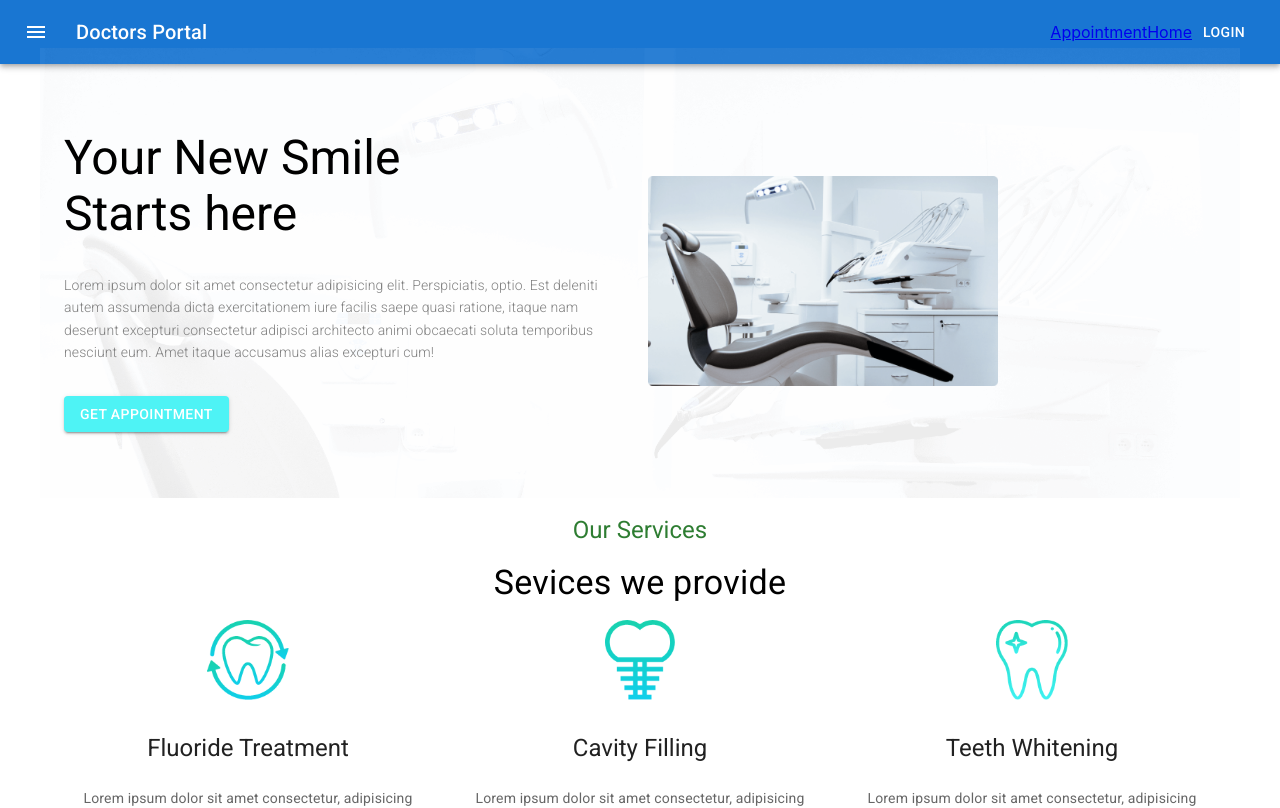
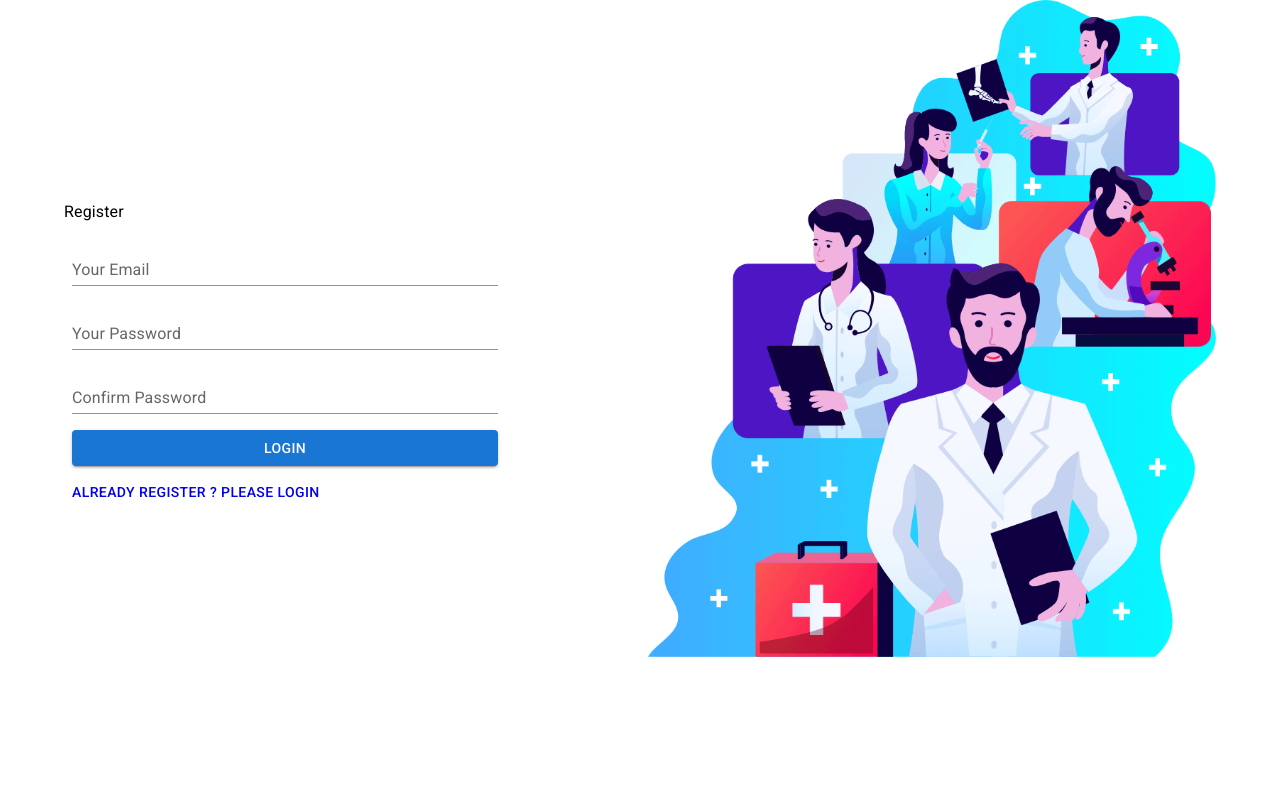
Before and after one commit to mamyh/doctors-protal, a React (Create React App) app: page /register in a window 1280 px wide. Shown: the top 808 px of the page. Built offline with nearby package versions, Linux system fonts and the light colour scheme; no server answers.

Commit message:
contexts and hooks are added for form

```diff
--- a/package.json
+++ b/package.json
@@ -12,6 +12,7 @@
     "@testing-library/react": "^11.1.0",
     "@testing-library/user-event": "^12.1.10",
     "date-fns": "^2.25.0",
+    "firebase": "^9.3.0",
     "react": "^17.0.2",
     "react-dom": "^17.0.2",
     "react-router-dom": "^5.3.0",
--- a/src/App.js
+++ b/src/App.js
@@ -3,12 +3,16 @@
   Switch,
   Route
 } from "react-router-dom";
+import AuthProvider from "./contexts/AuthProvider/AuthProvider";
 import Appointment from "./pages/Appointments/Appointment/Appointment";
 import Home from "./pages/Home/Home/Home";
+import Login from "./pages/Login/Login/Login";
+import Register from "./pages/Login/Register/Register";
 
 
 function App() {
   return (
+    <AuthProvider>
       <Router>
         <Switch>
           <Route path="/appointment">
@@ -17,11 +21,18 @@
           <Route path="/home">
             <Home />
           </Route>
-        <Route path="/">
+          <Route exact path="/">
             <Home />
+          </Route>
+          <Route path="/login">
+            <Login />
+          </Route>
+          <Route path="/register">
+            <Register />
           </Route>
         </Switch>
       </Router>
+    </AuthProvider>
   );
 }
 
--- /dev/null
+++ b/src/contexts/AuthProvider/AuthProvider.js
@@ -0,0 +1,15 @@
+import React, { createContext } from 'react';
+import useFirebase from '../../hooks/useFirebase';
+
+export const AuthContext = createContext();
+
+const AuthProvider = ({ children }) => {
+    const { userFunctions } = useFirebase();
+    return (
+        <AuthContext.Provider value={userFunctions}>
+            {children}
+        </AuthContext.Provider>
+    )
+}
+
+export default AuthProvider;
--- /dev/null
+++ b/src/hooks/useFirebase.js
@@ -0,0 +1,65 @@
+import { useEffect, useState } from "react";
+import initializingApp from "../pages/Login/firebase/firebase.init";
+import { getAuth, onAuthStateChanged, createUserWithEmailAndPassword, signOut, signInWithEmailAndPassword } from "firebase/auth";
+
+
+
+initializingApp();
+const useFirebase = () => {
+    const [user, setUser] = useState({});
+
+
+    const auth = getAuth();
+    const registerUser = (email, password) => {
+        createUserWithEmailAndPassword(auth, email, password)
+            .then((userCredential) => {
+                // Signed in
+                const user = userCredential.user;
+                setUser(user);
+            })
+            .catch((error) => {
+                const errorCode = error.code;
+                const errorMessage = error.message;
+                // ..
+            });
+    }
+    const login = (email, password) => {
+        signInWithEmailAndPassword(auth, email, password)
+            .then((userCredential) => {
+                // Signed in
+                const user = userCredential.user;
+                setUser(user);
+            })
+            .catch((error) => {
+                const errorCode = error.code;
+                const errorMessage = error.message;
+            });
+    }
+    const logout = () => {
+        signOut(auth).then(() => {
+            setUser({})
+        }).catch((error) => {
+            // An error happened.
+        });
+    }
+
+    //observer
+    useEffect(() => {
+        const unsubscriber = onAuthStateChanged(auth, (user) => {
+            if (user) {
+                // User is signed in, see docs for a list of available properties
+                // https://firebase.google.com/docs/reference/js/firebase.User
+                setUser(user);
+            } else {
+                setUser(user);
+            }
+        });
+        return () => unsubscriber;
+    }, []);
+
+    return {
+        user, registerUser, login, logout,
+    }
+}
+
+export default useFirebase;
--- /dev/null
+++ b/src/pages/Login/Login/Login.js
@@ -0,0 +1,60 @@
+import { Button, Container, Grid, TextField, Typography } from '@mui/material'
+import React, { useState } from 'react';
+import { NavLink } from 'react-router-dom';
+import login from '../../../images/login.png';
+
+const Login = () => {
+    const [loginDate, setLoginDate] = useState({})
+    const handleOnChange = (e) => {
+        const field = e.target.name;
+        const value = e.target.value;
+        const newData = { ...loginDate };
+        newData[field] = value;
+        setLoginDate(newData);
+    }
+    const handleLogin = e => {
+        alert('logining')
+        e.preventDefault();
+    }
+    return (
+        <Container>
+            <Grid container spacing={2}>
+                <Grid item sx={{ mt: 25 }} xs={12} md={6}>
+                    <Typography variant="body1" gutterBottom >
+                        Login
+                    </Typography>
+                    <form onSubmit={handleLogin}>
+                        <TextField
+                            sx={{ width: '75%', m: 1 }}
+                            id="standerd-basic"
+                            label="Your Email"
+                            variant="standard"
+                            onChange={handleOnChange}
+                            name="email"
+                        />
+                        <TextField
+                            sx={{ width: '75%', m: 1 }}
+                            id="standerd-basic"
+                            label="Your Password"
+                            variant="standard"
+                            type="password"
+                            onChange={handleOnChange}
+                            name="password"
+                        />
+
+                        <Button sx={{ width: '75%', m: 1 }} variant="contained" type="submit" >Login</Button>
+                        <NavLink style={{ textDecoration: 'none' }} to="/register">
+
+                            <Button color="inherit">New User ? Please Register</Button>
+                        </NavLink>
+                    </form>
+                </Grid>
+                <Grid item xs={12} md={6}>
+                    <img style={{ width: '100%' }} src={login} />
+                </Grid>
+            </Grid>
+        </Container>
+    )
+}
+
+export default Login
--- /dev/null
+++ b/src/pages/Login/Register/Register.js
@@ -0,0 +1,81 @@
+
+import { Button, Container, Grid, TextField, Typography } from '@mui/material'
+import React, { useState } from 'react';
+import { NavLink } from 'react-router-dom';
+import login from '../../../images/login.png';
+
+
+const Register = () => {
+    const [loginDate, setLoginDate] = useState({})
+    const handleOnChange = (e) => {
+        const field = e.target.name;
+        const value = e.target.value;
+        const newData = { ...loginDate };
+        newData[field] = value;
+        setLoginDate(newData);
+    }
+    const handleLogin = e => {
+        e.preventDefault();
+        if (loginDate.password !== loginDate.cPassword) {
+            alert('password did not matched!!');
+            return;
+        }
+        if (loginDate.password.length < 6) {
+            alert('Password must be 6 or more characters long');
+            return;
+        }
+
+    }
+
+    return (
+        <Container>
+            <Grid container spacing={2}>
+                <Grid item sx={{ mt: 25 }} xs={12} md={6}>
+                    <Typography variant="body1" gutterBottom >
+                        Register
+                    </Typography>
+                    <form onSubmit={handleLogin}>
+                        <TextField
+                            sx={{ width: '75%', m: 1 }}
+                            id="standerd-basic"
+                            label="Your Email"
+                            type="email"
+                            variant="standard"
+                            onChange={handleOnChange}
+                            name="email"
+                        />
+                        <TextField
+                            sx={{ width: '75%', m: 1 }}
+                            id="standerd-basic"
+                            label="Your Password"
+                            variant="standard"
+                            type="password"
+                            onChange={handleOnChange}
+                            name="password"
+                        />
+                        <TextField
+                            sx={{ width: '75%', m: 1 }}
+                            id="standerd-basic"
+                            label="Confirm Password"
+                            variant="standard"
+                            type="password"
+                            onChange={handleOnChange}
+                            name="cPassword"
+                        />
+
+                        <Button sx={{ width: '75%', m: 1 }} variant="contained" type="submit" >Login</Button>
+                        <NavLink style={{ textDecoration: 'none' }} to="/login">
+
+                            <Button color="inherit">Already Register ? Please Login</Button>
+                        </NavLink>
+                    </form>
+                </Grid>
+                <Grid item xs={12} md={6}>
+                    <img style={{ width: '100%' }} src={login} alt="" />
+                </Grid>
+            </Grid>
+        </Container>
+    )
+}
+
+export default Register
--- /dev/null
+++ b/src/pages/Login/firebase/firebase.config.js
@@ -0,0 +1,10 @@
+const firebaseConfig = {
+    apiKey: process.env.REACT_APP_FIREBASE_APIKEY,
+    authDomain: process.env.REACT_APP_FIREBASE_AUTHDOMAIN,
+    projectId: process.env.REACT_APP_FIREBASE_PROJECTID,
+    storageBucket: process.env.REACT_APP_FIREBASE_STORAGEBUCKET,
+    messagingSenderId: process.env.REACT_APP_FIREBASE_MESSAGINGSENDERID,
+    appId: process.env.REACT_APP_FIREBASE_APPID,
+};
+
+export default firebaseConfig;
--- /dev/null
+++ b/src/pages/Login/firebase/firebase.init.js
@@ -0,0 +1,6 @@
+import firebaseConfig from "./firebase.config";
+import { initializeApp } from "firebase/app";
+
+const initializingApp = () => initializeApp(firebaseConfig);
+
+export default initializingApp;
--- a/src/pages/shared/Navigation/Navigation.js
+++ b/src/pages/shared/Navigation/Navigation.js
@@ -6,7 +6,7 @@
 import Button from '@mui/material/Button';
 import IconButton from '@mui/material/IconButton';
 import MenuIcon from '@mui/icons-material/Menu';
-import { Link } from 'react-router-dom';
+import { Link, NavLink } from 'react-router-dom';
 
 const Navigation = () => {
     return (
@@ -27,7 +27,14 @@
                     </Typography>
                     <Link to="/appointment">Appointment</Link>
                     <Link to="/home">Home</Link>
-                    <Button color="inherit">Login</Button>
+                    <NavLink to="/login">
+
+                        <Button color="inherit">Login</Button>
+                    </NavLink>
+                    <NavLink to="/register">
+
+                        <Button color="inherit">Register</Button>
+                    </NavLink>
                 </Toolbar>
             </AppBar>
         </Box>
```
Also changed, not shown: src/hooks/useAuth.js (added, +7 -0 lines), 1 other file (tests, documents, lock files or other folders). Lines whose indentation alone changed are shown as unchanged.
